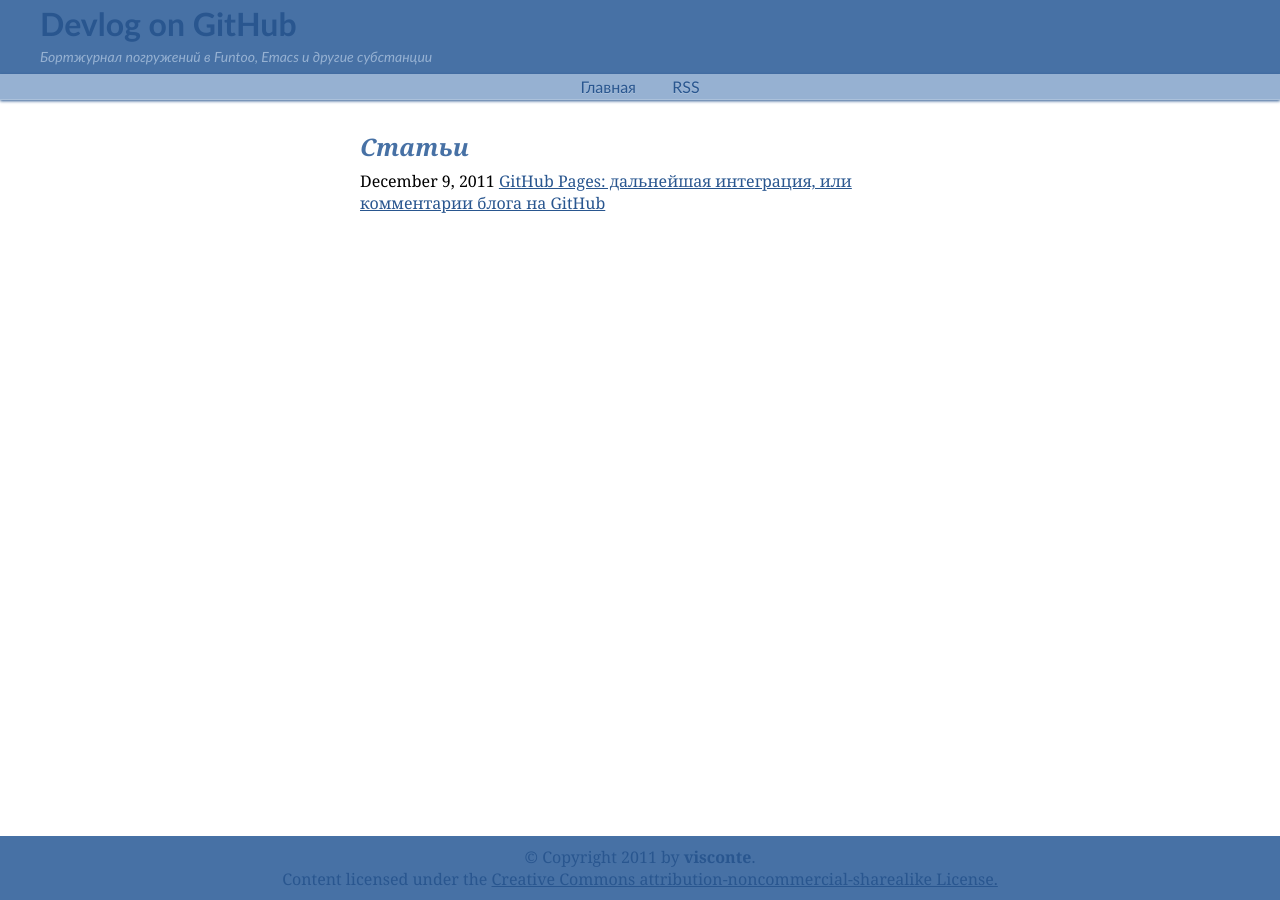
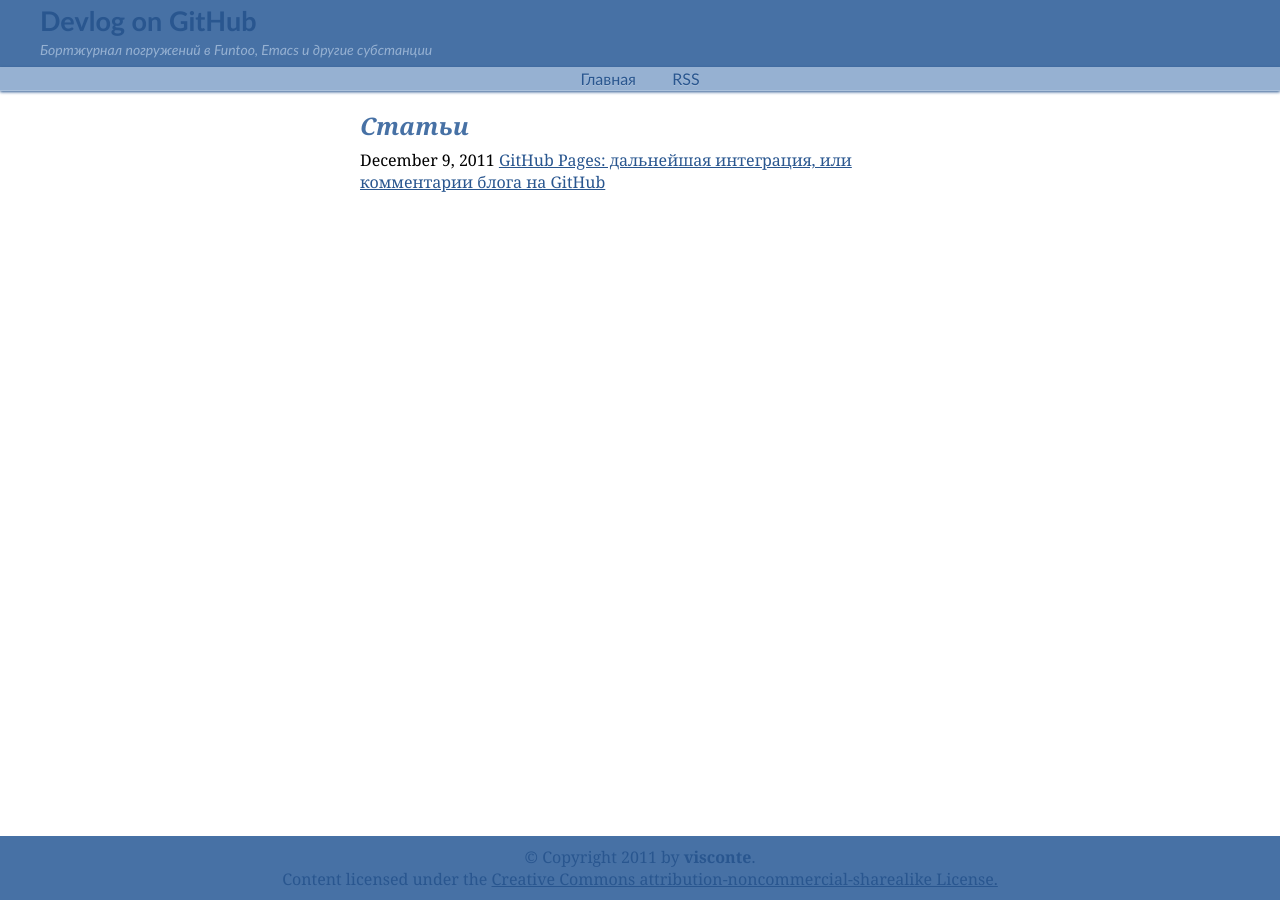
Before and after one commit to visconte/visconte.github.com, a Jekyll site: the page built from index.html, in a window 1280 px wide. Built offline with Jekyll 4.4.1, drawn with Linux system fonts in a browser that asks for light colours.

Commit message:
Some design changes

```diff
--- a/css/main.css
+++ b/css/main.css
@@ -1,4 +1,4 @@
-#main > *:first-child {margin-top: 1em;}
+#main > *:first-child {margin-top: .5em;}
 #main h1 {font-size: 24px;}
 #main h2 {font-size: 21px;}
 #main h3 {font-size: 18px;}
--- a/css/screen.css
+++ b/css/screen.css
@@ -69,9 +69,8 @@ body {
 }
 
 #header-wrapper p.title {
-	font-size: 32px;
+	font-size: 27px;
 	font-weight: bold;
-	text-decoration: none !important;
 	color: #29568f;
 }
 #header-wrapper p.description {
@@ -81,7 +80,7 @@ body {
 }
 
 #crosscol-wrapper ul.PageList {
-	line-height: 26px;
+	line-height: 23px;
 	text-align: center;
 	white-space: nowrap;
 }
```
Also changed, not shown: _posts/2011-12-09-github-hosted-comments-features.md (+2 -0 lines).
